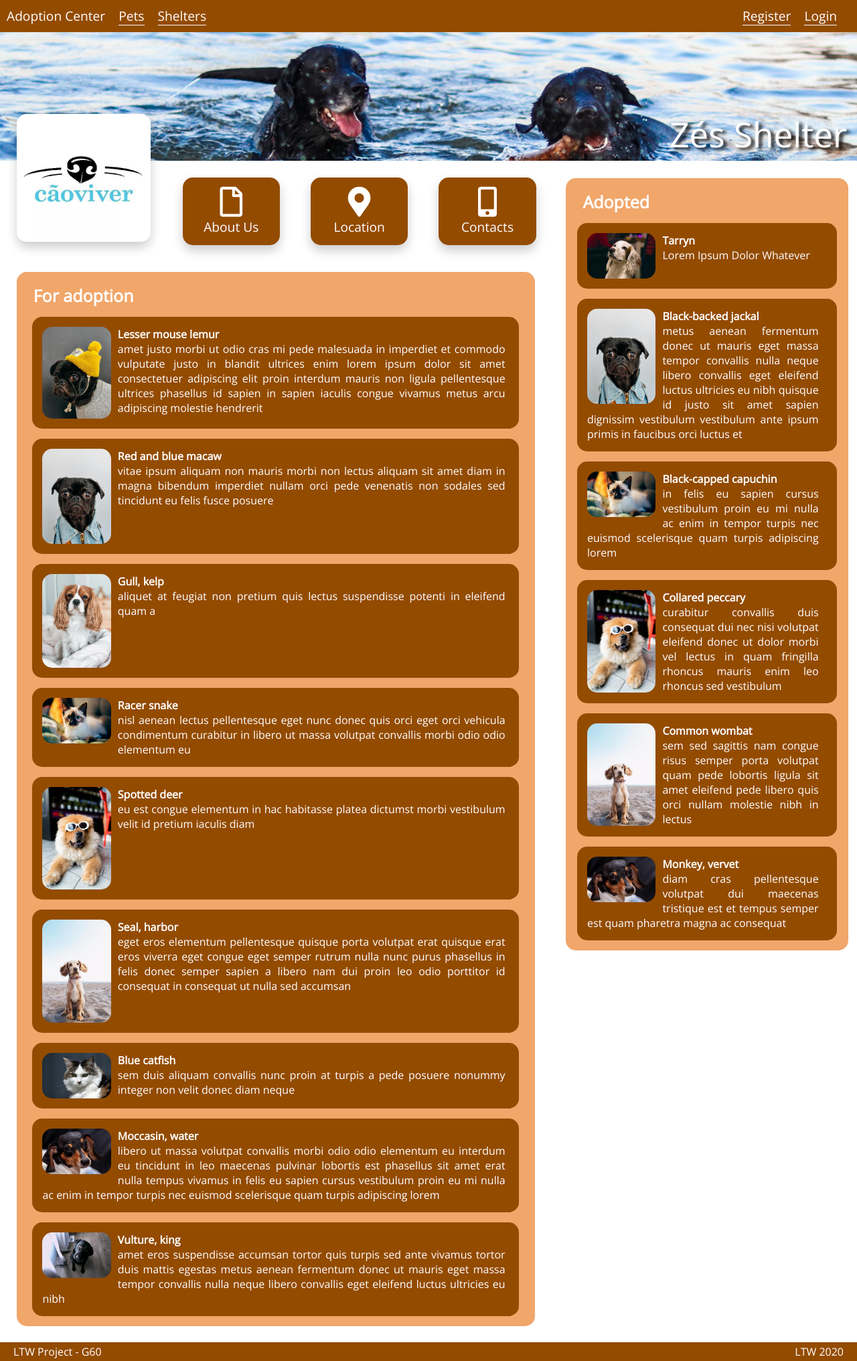
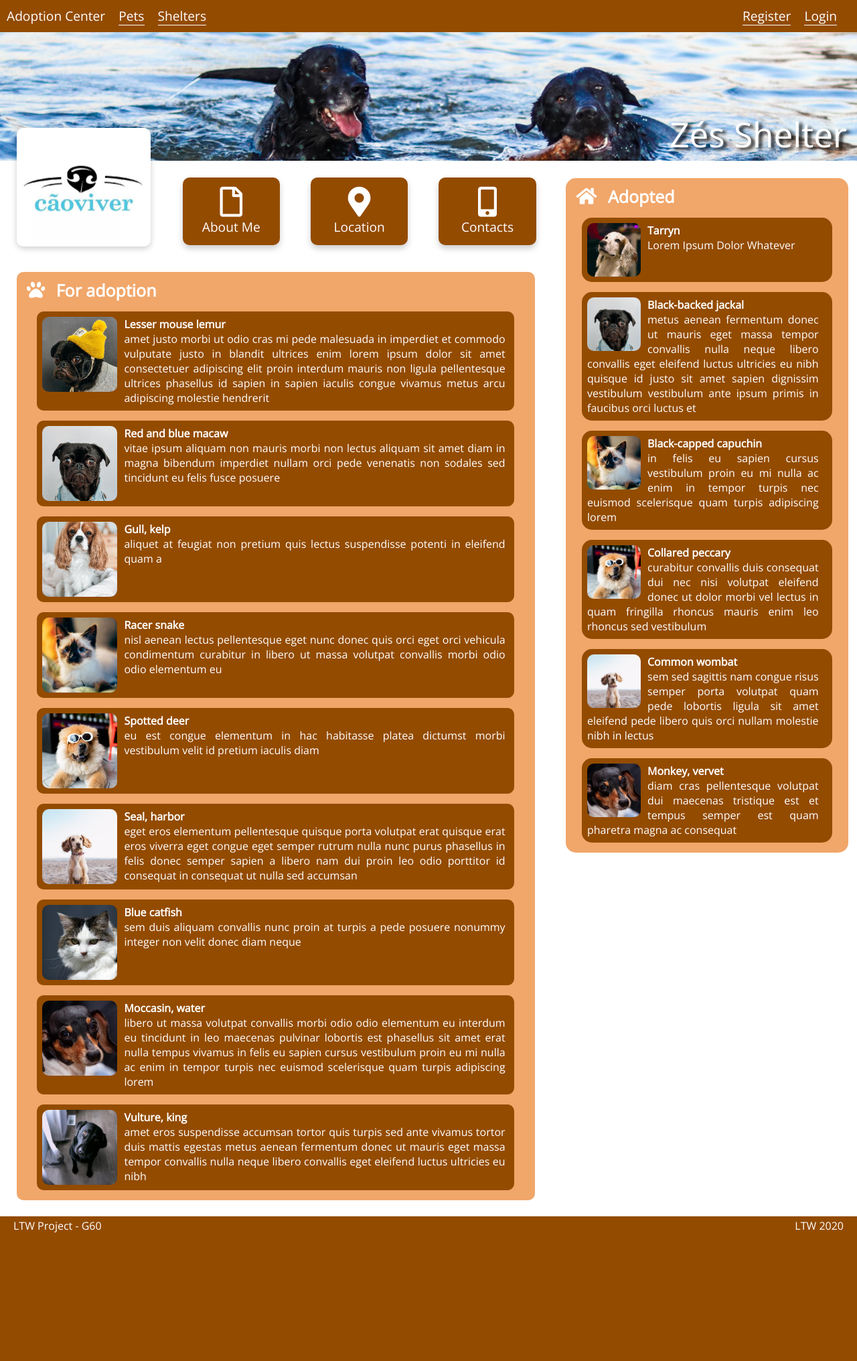
Before and after one commit to FEUP-LTW/ltw-project-g60, a PHP site: page /shelter_profile?id=1 in a window 1280 px wide. Shown: the whole page at 67% size. After the commit the page ends 1840 px from the top, so only its background shows below. Run offline with PHP 8.4, Linux system fonts and the light colour scheme; data comes from the database, SQL or seed files in the repository; some libraries are stand-ins or nearby versions.

Commit message:
shelter profile responsive

```diff
--- a/style/shelter_profile.sass
+++ b/style/shelter_profile.sass
@@ -3,7 +3,6 @@
 
 body
   height: auto
-
   a
     color: white
     text-decoration: none
@@ -14,7 +13,6 @@ body
     background-repeat: no-repeat
     background-size: cover
     background-position: center
-    background-position-y: -200px
     width: 100%
     height: 15vw
 
@@ -32,14 +30,17 @@ body
     display: flex
 
     .title
-      padding: 18px 0px 0px 25px
+      padding: 10px 0px 0px 15px
       font-size: 25px
       font-weight: bold
       color: white
+      i
+        font-size: 110%
+        padding-right: 10px
 
     img
       width: 8vw
-      border-radius: 15px
+      border-radius: 10px
       float: left
       margin-right: 10px
 
@@ -56,22 +57,22 @@ body
         grid-area: profile
         position: relative
         width: 80%
-        height: 145%
-        left: 25px
-        bottom: 10vh
+        height: 135%
+        left: 10%
+        bottom: 45%
         z-index: 1
-        border-radius: 15px
+        border-radius: 10px
         background-size: cover
         background-position: center
-        box-shadow: 0 8px 16px 0 rgba(0, 0, 0, 0.2)
+        box-shadow: 0 3px 10px 0 rgba(0, 0, 0, 0.2)
 
       #about_me, #location, #contact
         display: flex
-        border-radius: 15px
+        border-radius: 10px
         background-color: common.$accent-color
         margin: 8% 12%
         justify-content: center
-        box-shadow: 0 8px 16px 0 rgba(0, 0, 0, 0.2)
+        box-shadow: 0 5px 10px 0 rgba(0, 0, 0, 0.2)
 
         a
           padding: 10%
@@ -91,7 +92,7 @@ body
         grid-area: contact
 
       #about_me:hover, #location:hover, #contact:hover
-        box-shadow: 0 8px 16px 0 rgba(0, 0, 0, 0.2)
+        box-shadow: 0 5px 10px 0 rgba(0, 0, 0, 0.2)
         cursor: pointer
         @include animations.animation("scale05 0.2s forwards")
 
@@ -102,19 +103,30 @@ body
 
       .shelter_adoption
         grid-area: adopt
-        border-radius: 15px
+        border-radius: 10px
         background-color: common.$main-color
         margin: 3% 3%
 
         .adoption-card
           display: flex
-          padding: 15px
+          padding: 8px
           background-color: common.$accent-color
-          border-radius: 15px
+          border-radius: 10px
           width: 90%
           margin: 15px auto
+          a
+            width: fit-content
+            .pet-img
+              float: left
+              margin-right: 10px
+              border-radius: 10px
+              width: 7em
+              height: 7em
+              background-repeat: no-repeat
+              background-size: cover
+              background-position: center
 
-          .container-dog
+          .container-pet
             padding: 0
             width: 54vw
             text-align: justify
@@ -139,17 +151,109 @@ body
 
         .adopted-card
           display: flex
-          padding: 15px
+          padding: 8px
           background-color: common.$accent-color
           border-radius: 15px
           width: 85%
           margin: 15px auto
+          .pet-img
+            float: left
+            margin-right: 10px
+            border-radius: 10px
+            width: 5em
+            height: 5em
+            background-repeat: no-repeat
+            background-size: cover
+            background-position: center
 
-          .container-dog
+          .container-pet
             width: 27vw
             text-align: justify
+
 
         .adopted-card:hover
           box-shadow: 0 8px 16px 0 rgba(0, 0, 0, 0.2)
           cursor: pointer
           @include animations.animation("scale05 0.2s forwards")
+
+@media (max-width: 57em)
+  body
+    .shelter_profile
+      .title
+        text-align: center
+        span
+          display: none
+      .left
+        width: 75%
+        #about_me, #location, #contact
+          i
+            margin: 10px 0
+            font-size: 275%
+          span
+            display: none
+        .shelter_adoption
+          p
+            white-space: nowrap
+            overflow: hidden
+            text-overflow: ellipsis
+      .right
+        width: 25%
+        .shelter_adopted
+          justify-content: center
+          .adopted-card
+            display: flex
+            padding: 8px
+            width: fit-content
+            a
+              .pet-img
+                align-self: center
+                float: none
+                margin: 0
+              .container-pet
+                width: fit-content
+                max-width: 82px
+                h4
+                  word-wrap: break-word
+                p
+                  display: none
+
+@media (max-width: 35em)
+  body
+    .banner
+      height: 80px
+    .shelter_profile
+      display: block
+      .left
+        width: 100%
+        #about_me, #location, #contact
+          a
+            i
+              margin: 7px 0
+              font-size: 375%
+        .shelter_adoption
+          padding: 5px
+          width: fit-content
+          display: flex
+          flex-wrap: wrap
+          align-content: flex-start
+          .adoption-card
+            width: fit-content
+            a
+              .pet-img
+                float: none
+                margin: 0
+              .container-pet
+                width: 20vw
+                p
+                  display: none
+          .title
+            width: 100%
+      .right
+        width: 100%
+        .shelter_adopted
+          padding-right: 5px
+          .title
+            width: 100%
+          display: flex
+          flex-wrap: wrap
+          align-content: flex-start
--- a/style/style.css
+++ b/style/style.css
@@ -983,14 +982,18 @@ body .shelter_profile {
   display: flex;
 }
 body .shelter_profile .title {
-  padding: 18px 0px 0px 25px;
+  padding: 10px 0px 0px 15px;
   font-size: 25px;
   font-weight: bold;
   color: white;
 }
+body .shelter_profile .title i {
+  font-size: 110%;
+  padding-right: 10px;
+}
 body .shelter_profile img {
   width: 8vw;
-  border-radius: 15px;
+  border-radius: 10px;
   float: left;
   margin-right: 10px;
 }
@@ -1007,22 +1010,22 @@ body .shelter_profile .left .profile_pic {
   grid-area: profile;
   position: relative;
   width: 80%;
-  height: 145%;
-  left: 25px;
-  bottom: 10vh;
+  height: 135%;
+  left: 10%;
+  bottom: 45%;
   z-index: 1;
-  border-radius: 15px;
+  border-radius: 10px;
   background-size: cover;
   background-position: center;
-  box-shadow: 0 8px 16px 0 rgba(0, 0, 0, 0.2);
+  box-shadow: 0 3px 10px 0 rgba(0, 0, 0, 0.2);
 }
 body .shelter_profile .left #about_me, body .shelter_profile .left #location, body .shelter_profile .left #contact {
   display: flex;
-  border-radius: 15px;
+  border-radius: 10px;
   background-color: #934B00;
   margin: 8% 12%;
   justify-content: center;
-  box-shadow: 0 8px 16px 0 rgba(0, 0, 0, 0.2);
+  box-shadow: 0 5px 10px 0 rgba(0, 0, 0, 0.2);
 }
 body .shelter_profile .left #about_me a, body .shelter_profile .left #location a, body .shelter_profile .left #contact a {
   padding: 10%;
@@ -1054,19 +1057,32 @@ body .shelter_profile .left .container-dog {
 }
 body .shelter_profile .left .shelter_adoption {
   grid-area: adopt;
-  border-radius: 15px;
+  border-radius: 10px;
   background-color: #F1A66A;
   margin: 3% 3%;
 }
 body .shelter_profile .left .shelter_adoption .adoption-card {
   display: flex;
-  padding: 15px;
+  padding: 8px;
   background-color: #934B00;
-  border-radius: 15px;
+  border-radius: 10px;
   width: 90%;
   margin: 15px auto;
 }
-body .shelter_profile .left .shelter_adoption .adoption-card .container-dog {
+body .shelter_profile .left .shelter_adoption .adoption-card a {
+  width: fit-content;
+}
+body .shelter_profile .left .shelter_adoption .adoption-card a .pet-img {
+  float: left;
+  margin-right: 10px;
+  border-radius: 10px;
+  width: 7em;
+  height: 7em;
+  background-repeat: no-repeat;
+  background-size: cover;
+  background-position: center;
+}
+body .shelter_profile .left .shelter_adoption .adoption-card .container-pet {
   padding: 0;
   width: 54vw;
   text-align: justify;
@@ -1091,13 +1107,23 @@ body .shelter_profile .right .shelter_adopted {
 }
 body .shelter_profile .right .shelter_adopted .adopted-card {
   display: flex;
-  padding: 15px;
+  padding: 8px;
   background-color: #934B00;
   border-radius: 15px;
   width: 85%;
   margin: 15px auto;
 }
-body .shelter_profile .right .shelter_adopted .adopted-card .container-dog {
+body .shelter_profile .right .shelter_adopted .adopted-card .pet-img {
+  float: left;
+  margin-right: 10px;
+  border-radius: 10px;
+  width: 5em;
+  height: 5em;
+  background-repeat: no-repeat;
+  background-size: cover;
+  background-position: center;
+}
+body .shelter_profile .right .shelter_adopted .adopted-card .container-pet {
   width: 27vw;
   text-align: justify;
 }
--- a/style/user_profile.sass
+++ b/style/user_profile.sass
@@ -3,8 +3,6 @@
 
 body
   .banner
-    background-size: cover
-    background-position: center
     a
       font-size: 4vw
       margin-right: 15px
@@ -99,8 +97,7 @@ body
           cursor: pointer
           @include animations.animation("scale05 0.2s forwards")
     .right
-      margin-top: 10px
-      margin-bottom: 27px
+      margin: 10px 10px 27px 0
       width: 35%
       display: grid
       grid-template-columns: 1fr
@@ -150,6 +147,8 @@ body
           .container-activity
             width: 28vw
             text-align: justify
+            p
+              padding: 8px
         .activity-card:hover
           box-shadow: 0 8px 16px 0 rgba(0, 0, 0, 0.2)
           cursor: pointer
@@ -191,6 +190,7 @@ body
             padding: 8px
             width: fit-content
             .activity-img
+              float: none
               margin: 0
             .container-activity
               width: fit-content
@@ -219,6 +219,7 @@ body
           .pet
             a
               .pet-img
+                float: none
                 margin: 0
               .container-pet
                 width: 18vw
--- a/templates/pets/shelter_profile.php
+++ b/templates/pets/shelter_profile.php
@@ -8,21 +8,27 @@
              style="background-image: url('database/images/shelters/profile/thumbs_medium/<?= $shelter['shelter_id'] ?>.jpg') ">
         </div>
         <div id="about_me">
-            <a href="#"><i class="far fa-file"></i>About Us</a>
+            <a href="#"><i class="far fa-file"></i>
+                <span>About Me</span></a>
         </div>
         <div id="location">
-            <a href="#"><i class="fas fa-map-marker-alt"></i>Location</a>
+            <a href="#"><i class="fas fa-map-marker-alt"></i>
+                <span>Location</span></a>
         </div>
         <div id="contact">
-            <a href="#"><i class="fas fa-mobile-alt"></i>Contacts</a>
+            <a href="#"><i class="fas fa-mobile-alt"></i>
+                <span>Contacts</span>
+            </a>
         </div>
         <section class="shelter_adoption">
-            <div class="title">For adoption</div>
+            <div class="title"><i class="fas fa-paw"></i>
+                <span>For adoption</span>
+            </div>
             <?php foreach ($adoption as $pet) { ?>
                 <div class="adoption-card">
                     <a href="pet_detail.php?id=<?= $pet['pet_id'] ?>">
-                        <img src="database/images/pets/thumbs_medium/<?= getImageByPetId($pet['pet_id']) ?>.jpg" alt="puppy photo">
-                        <div class="container-dog">
+                        <div class="pet-img" style="background-image: url('database/images/pets/thumbs_medium/<?= getImageByPetId($pet['pet_id']) ?>.jpg')"></div>
+                        <div class="container-pet">
                             <h4><b><?= $pet['name'] ?></b></h4>
                             <p><?= $pet['info'] ?></p>
                         </div>
@@ -33,12 +39,14 @@
     </section>
     <section class="right">
         <div class="shelter_adopted">
-            <div class="title">Adopted</div>
+            <div class="title"><i class="fas fa-home"></i>
+                <span>Adopted</span>
+            </div>
             <?php foreach ($pets as $pet) { ?>
                 <div class="adopted-card">
                     <a href="pet_detail.php?id=<?= $pet['pet_id'] ?>">
-                        <img src="database/images/pets/thumbs_medium/<?= getImageByPetId($pet['pet_id']) ?>.jpg" alt="puppy photo" >
-                        <div class="container-dog">
+                        <div class="pet-img" style="background-image: url('database/images/pets/thumbs_medium/<?= getImageByPetId($pet['pet_id']) ?>.jpg')"></div>
+                        <div class="container-pet">
                             <h4><b><?= $pet['name'] ?></b></h4>
                             <p><?= $pet['info'] ?></p>
                         </div>
```
Also changed, not shown: other parts of style/style.css (+106 -8 lines), 1 other file.
